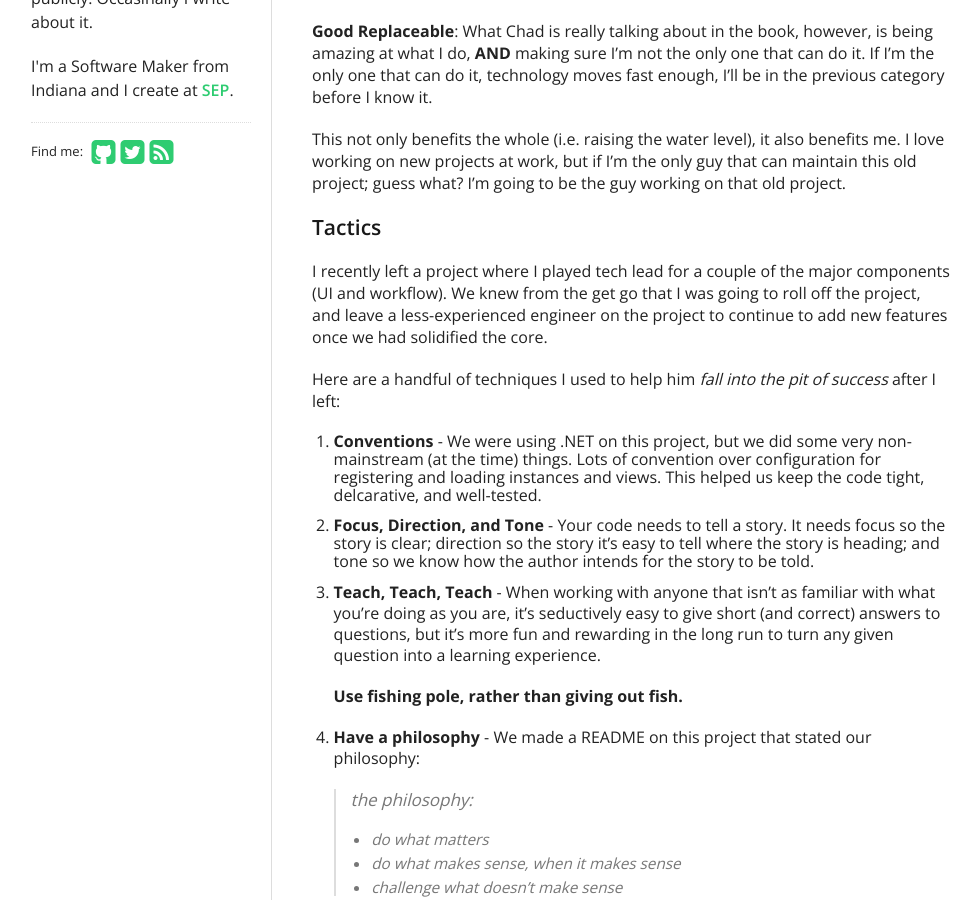
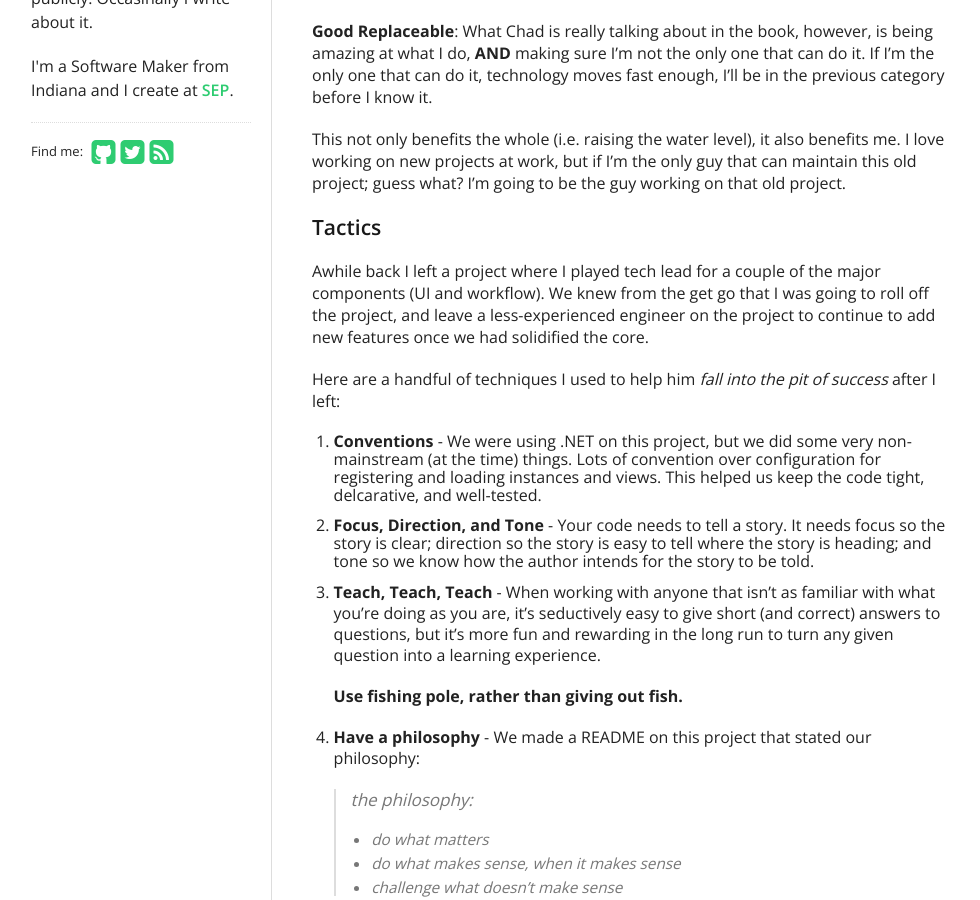
Before and after one commit to jonfuller/jonfuller.github.io, a Jekyll site: the page built from _posts/2014-04-15-replaceable.md, in a window 1280 px wide and 900 px high, scrolled down 334 px. Shown: the whole window, without its empty margins (139-1119 px from the left). Built offline with Jekyll 4.4.1, drawn with Linux system fonts in a browser that asks for light colours; Markdown is read by kramdown in place of the engine named in the settings.

Commit message:
update a typo, fix some phrasing

```diff
--- a/_posts/2014-04-15-replaceable.md
+++ b/_posts/2014-04-15-replaceable.md
@@ -18,12 +18,12 @@ This not only benefits the whole (i.e. raising the water level), it also benefit
 
 ### Tactics
 
-I recently left a project where I played tech lead for a couple of the major components (UI and workflow).  We knew from the get go that I was going to roll off the project, and leave a less-experienced engineer on the project to continue to add new features once we had solidified the core.
+Awhile back I left a project where I played tech lead for a couple of the major components (UI and workflow).  We knew from the get go that I was going to roll off the project, and leave a less-experienced engineer on the project to continue to add new features once we had solidified the core.
 
 Here are a handful of techniques I used to help him _fall into the pit of success_ after I left:
 
 1. __Conventions__ - We were using .NET on this project, but we did some very non-mainstream (at the time) things.  Lots of convention over configuration for registering and loading instances and views.  This helped us keep the code tight, delcarative, and well-tested.
-1. __Focus, Direction, and Tone__ - Your code needs to tell a story.  It needs focus so the story is clear; direction so the story it's easy to tell where the story is heading; and tone so we know how the author intends for the story to be told.
+1. __Focus, Direction, and Tone__ - Your code needs to tell a story.  It needs focus so the story is clear; direction so the story is easy to tell where the story is heading; and tone so we know how the author intends for the story to be told.
 1. __Teach, Teach, Teach__ - When working with anyone that isn't as familiar with what you're doing as you are, it's seductively easy to give short (and correct) answers to questions, but it's more fun and rewarding in the long run to turn any given question into a learning experience.
 
     __Use fishing pole, rather than giving out fish.__
```
